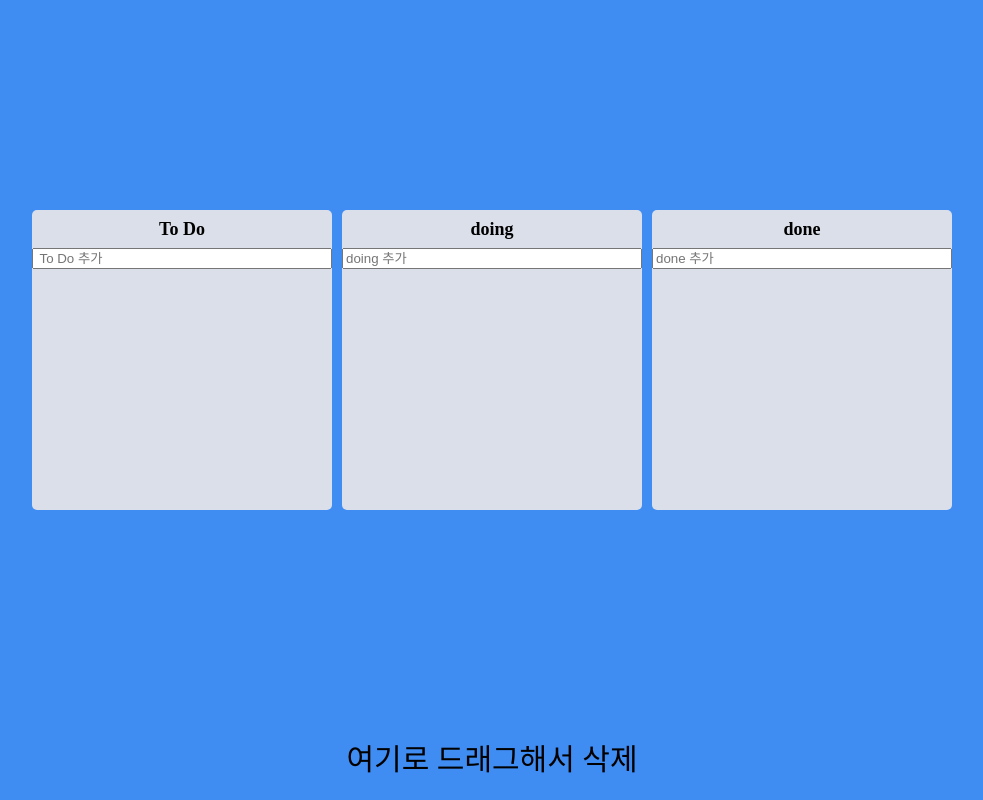
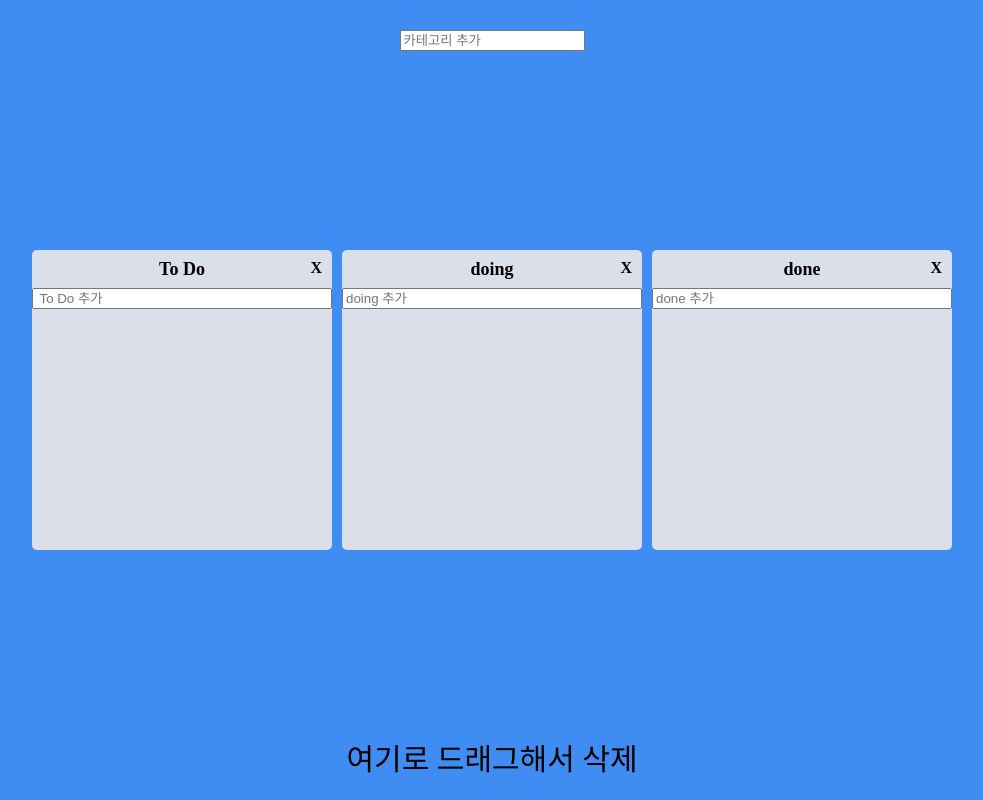
Before and after one commit to sangmin-yoon/react-trello-clone, a React (Create React App) app: page / in a window 1280 px wide. Shown: the whole page, without its empty margins (148-1131 px from the left). Built offline with nearby package versions, Linux system fonts and the light colour scheme.

Commit message:
board 생성,삭제

```diff
--- a/src/App.tsx
+++ b/src/App.tsx
@@ -8,14 +8,16 @@ import { useRecoilState } from "recoil";
 import styled from "styled-components";
 import { toDoState } from "./atoms";
 import Board from "./Components/Board";
+import CreateBoard from "./Components/CreateBoard";
 
 const Wrapper = styled.div`
   display: flex;
-  width: 100vw;
   margin: 0 auto;
   justify-content: center;
   align-items: center;
-  height: 90vh;
+  width: 100vw;
+  display: grid;
+  height: 80vh;
 `;
 
 const Boards = styled.div`
@@ -25,8 +27,6 @@ const Boards = styled.div`
   width: 100%;
   gap: 10px;
 `;
-
-const DropBoards = styled.div``;
 
 const DeleteWrapper = styled.div`
   height: 10vh;
@@ -39,6 +39,13 @@ const Area = styled.div`
   span {
     font-size: 30px;
   }
+`;
+
+const CreateWrapper = styled.div`
+  height: 10vh;
+  display: flex;
+  justify-content: center;
+  align-items: center;
 `;
 
 function App() {
@@ -84,7 +91,7 @@ function App() {
         const taskObj = boardCopy[source.index];
         boardCopy.splice(source.index, 1);
         boardCopy.splice(destination?.index, 0, taskObj);
-        const newBoard = { [source.droppableId]: boardCopy };
+        const newBoard = { ...allBoards, [source.droppableId]: boardCopy };
         localStorage.setItem("todo", JSON.stringify(newBoard));
         return newBoard;
       });
@@ -107,6 +114,9 @@ function App() {
   };
   return (
     <DragDropContext onDragEnd={onDragEnd}>
+      <CreateWrapper>
+        <CreateBoard />
+      </CreateWrapper>
       <Wrapper>
         <Droppable droppableId="boardsdiv" type="board" direction="horizontal">
           {(magic) => (
--- a/src/Components/Board.tsx
+++ b/src/Components/Board.tsx
@@ -14,6 +14,7 @@ const Wrapper = styled.div`
   min-height: 300px;
   display: flex;
   flex-direction: column;
+  position: relative;
 `;
 
 const Title = styled.h2`
@@ -57,9 +58,25 @@ const Form = styled.form`
   }
 `;
 
+const Delete = styled.span`
+  position: absolute;
+  right: 10px;
+  font-weight: 600;
+`;
+
 function Board({ toDos, boardId, boardIndex }: IBoardProps) {
   const setToDos = useSetRecoilState(toDoState);
   const { register, setValue, handleSubmit } = useForm<IForm>();
+
+  const deleteClick = () => {
+    setToDos((oldToDos) => {
+      const newToDos = { ...oldToDos };
+      delete newToDos[boardId];
+      localStorage.setItem("todo", JSON.stringify(newToDos));
+      return newToDos;
+    });
+  };
+
   const onVaild = ({ toDo }: IForm) => {
     const newToDo = {
       id: Date.now(),
@@ -87,6 +104,7 @@ function Board({ toDos, boardId, boardIndex }: IBoardProps) {
           {...magic.dragHandleProps}
         >
           <Title>{boardId}</Title>
+          <Delete onClick={deleteClick}>X</Delete>
           <Form onSubmit={handleSubmit(onVaild)}>
             <input
               {...register("toDo", { required: true })}
--- /dev/null
+++ b/src/Components/CreateBoard.tsx
@@ -0,0 +1,30 @@
+import { useForm } from "react-hook-form";
+import { useRecoilState } from "recoil";
+import { toDoState } from "../atoms";
+
+function CreateBoard() {
+  const { register, setValue, handleSubmit } = useForm();
+  const [toDos, setToDos] = useRecoilState(toDoState);
+
+  const onVaild = ({ createBoard }: any) => {
+    setToDos((oldToDos) => {
+      const newToDos = { ...oldToDos, [createBoard]: [] };
+      localStorage.setItem("todo", JSON.stringify(newToDos));
+      return newToDos;
+    });
+
+    setValue("createBoard", "");
+  };
+
+  return (
+    <form onSubmit={handleSubmit(onVaild)}>
+      <input
+        {...register("createBoard", { required: true })}
+        type="text"
+        placeholder="카테고리 추가"
+      />
+    </form>
+  );
+}
+
+export default CreateBoard;
```
